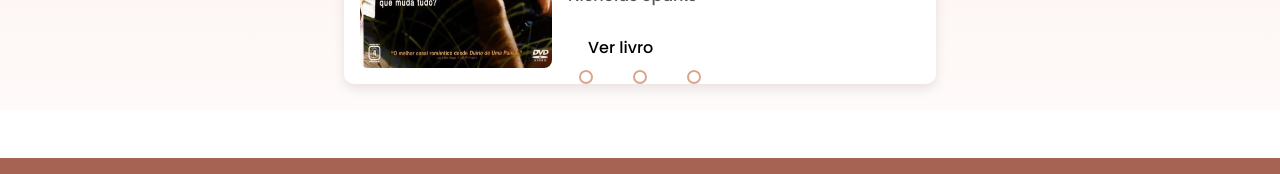
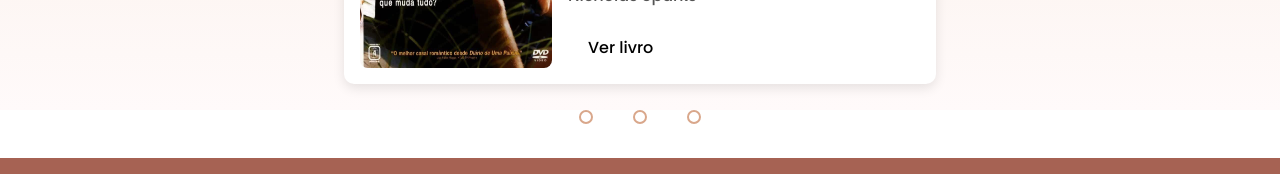
Before and after one commit to andersonstack/biblioteca, a website built with Vite: page index.html in a window 1280 px wide. Shown: the part 378-552 px from the top of the page. Built offline with nearby package versions, Linux system fonts and the light colour scheme; files whose address does not match are found by name.

Commit message:
style: mudança de altura do manual navigation

```diff
--- a/src/styles/carrousel.css
+++ b/src/styles/carrousel.css
@@ -28,7 +28,6 @@
 #manual-navigation {
   position: absolute;
   width: 100%;
-  margin-top: -2.5rem;
   display: flex;
   justify-content: center;
 }
```
